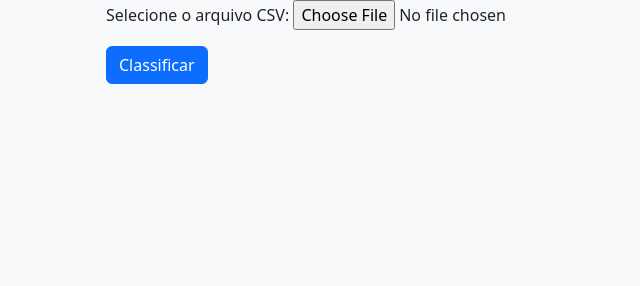
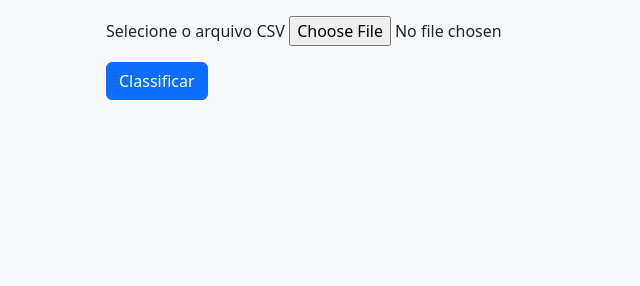
Before and after one commit to myller-silva/classifier, a Flask app: template webapp/templates/classify.html in a window 1280 px wide. Shown: the part 204-490 px from the top of the page, without its empty margins (0-640 px from the left). Run offline with Flask 3, Linux system fonts and the light colour scheme; the template is opened without the code that fills it, so the values that code supplies are empty; some libraries are stand-ins or nearby versions.

Commit message:
update: mt-3 in classify

```diff
--- a/webapp/templates/classify.html
+++ b/webapp/templates/classify.html
@@ -10,11 +10,13 @@ Classificar Instâncias - Minha Aplicação
   <h2 class="mb-4">Classificar Instâncias</h2>
   <form action="/classify" method="post" enctype="multipart/form-data">
     {%include 'select_model.html' %}
-    <div class="form-group">
-      <label for="csvFile">Selecione o arquivo CSV:</label>
-      <input type="file" class="form-control-file" id="csvFile" name="csvFile" accept=".csv" required>
+    <div class="form-group mt-3">
+      <label for="csvFile">Selecione o arquivo CSV</label>
+      <input type="file" class="form-control-file " id="csvFile" name="csvFile" accept=".csv" required>
     </div>
     <button type="submit" class="btn btn-primary mt-3">Classificar</button>
   </form>
+    <!-- <a href="{{ url_for('index') }}" class="btn btn-secondary mt-5">Voltar</a> -->
 </div>
+
 {% endblock %}
```
Also changed, not shown: README.md.
